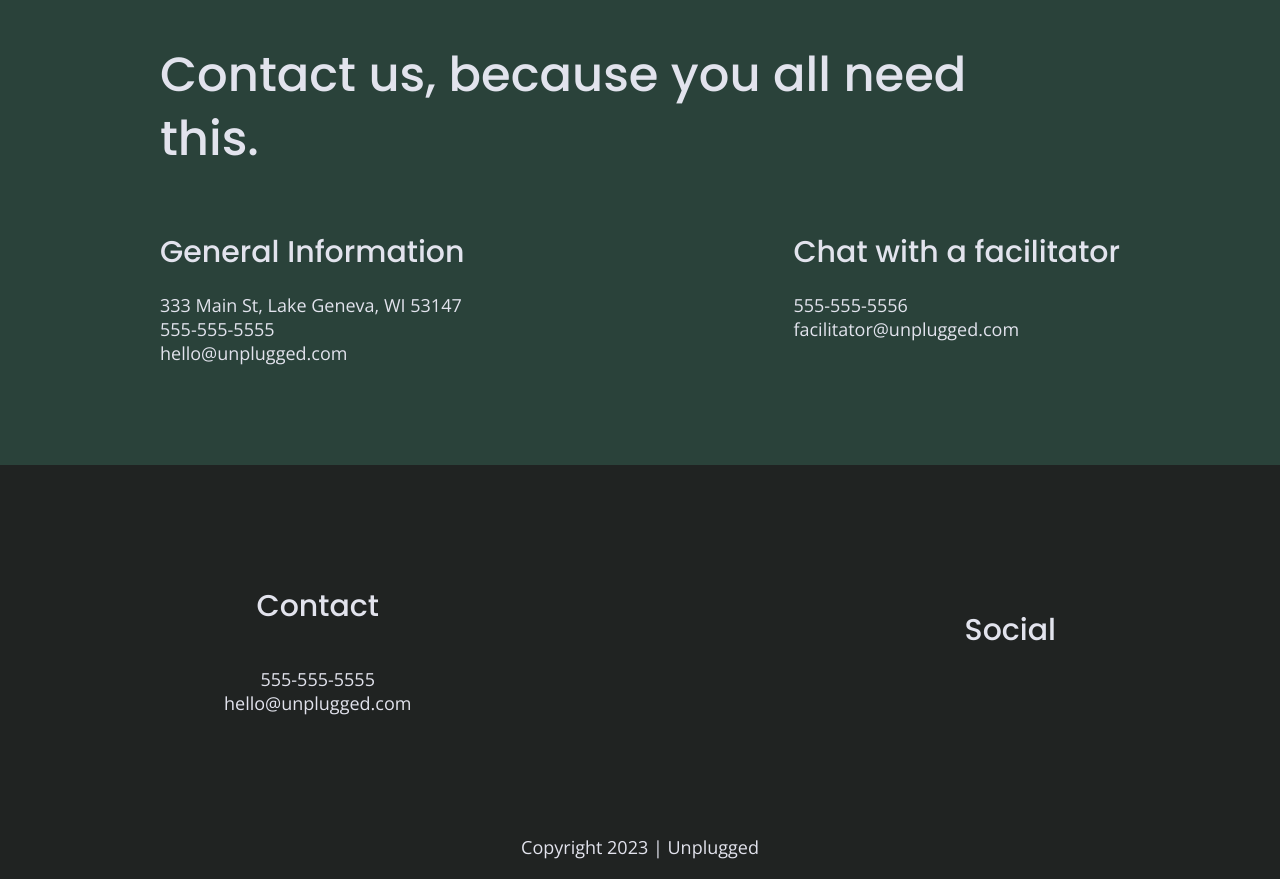
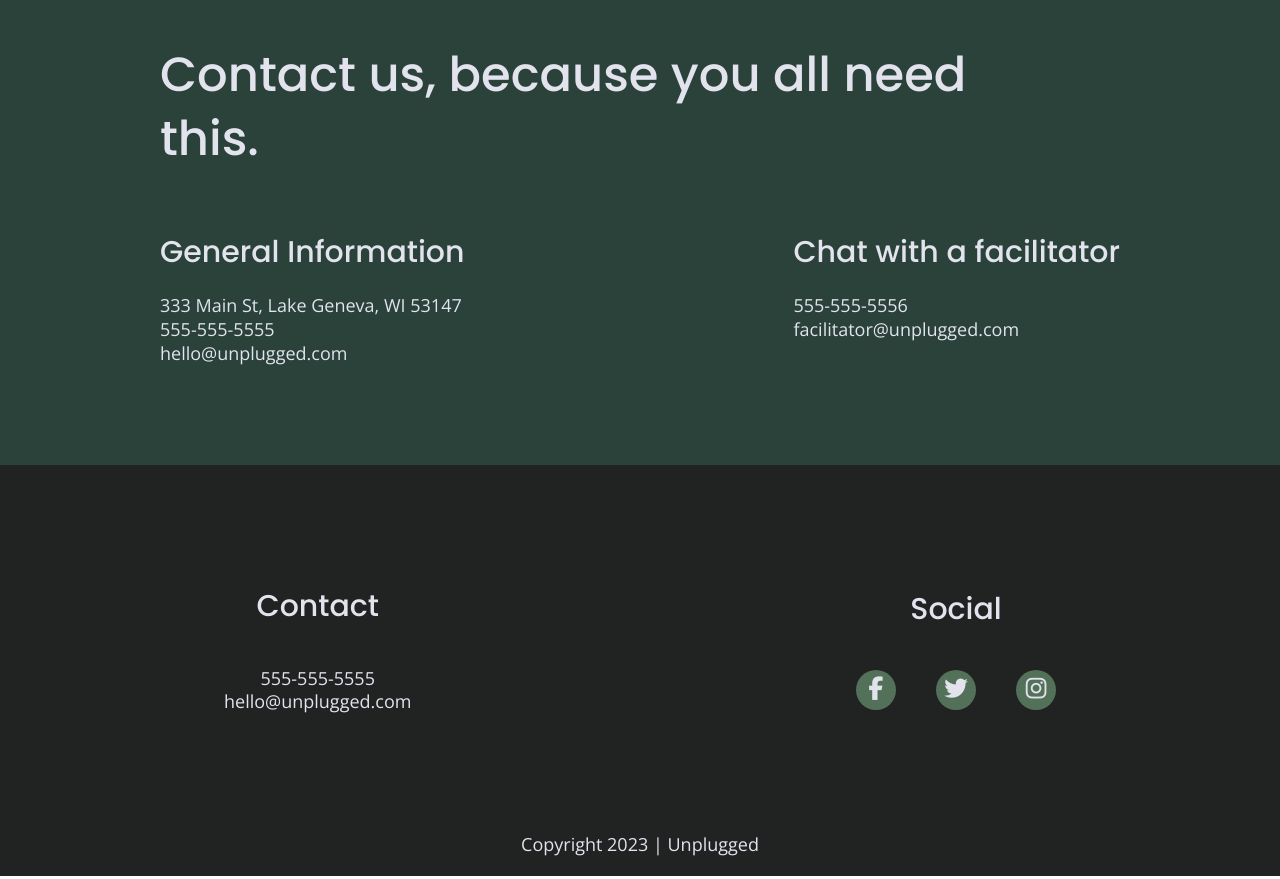
Before and after one commit to FayeVinyl/sc-unplugged, a website: page about/index.html in a window 1280 px wide. Shown: the part 1242-2121 px from the top of the page. Drawn offline with nearby package versions, Linux system fonts and the light colour scheme; files that its build step writes are made by us from their sources; files whose address does not match are found by name.

Commit message:
Social media icons and styling

```diff
--- a/about/index.html
+++ b/about/index.html
@@ -105,7 +105,8 @@
         <div class="contact">
           <h4>Contact</h4>
           <address>
-            <p>555-555-5555<br>
+            <p>
+              555-555-5555<br>
               hello@unplugged.com
             </p>
           </address>
@@ -113,17 +114,24 @@
         <div class="social">
           <h4>Social</h4>
           <div class="social-icons">
-            <p><a href="https://www.facebook.com/yoursite" target="_blank" rel="noopener"></a></p>
-            <p><a href="https://www.twitter.com/yoursite" target="_blank" rel="noopener"></a></p>
-            <p><a href="https://www.instagram.com/yoursite" target="_blank" rel="noopener"></a></p>
+            <p>
+              <a href="https://www.facebook.com/Skillcrush/" target="_blank"><i class="fab fa-facebook-f"></i></a>
+            </p>
+            <p>
+              <a href="https://twitter.com/Skillcrush" target="_blank"><i class="fab fa-twitter"></i></a>
+            </p>
+            <p>
+              <a href="https://www.instagram.com/skillcrush/" target="_blank"><i class="fab fa-instagram"></i></a>
+            </p>
           </div>
         </div>
-		</div> <!-- footer content ends -->
-	</div><!-- footer content-wrapper ends -->
+      </div>
+      <!-- footer content ends -->
+    </div>
+    <!--footer content-wrapper ends-->
     <div class="copyright">
       <p>Copyright 2023 | Unplugged</p>
     </div>
-
   </footer>
 
 
--- a/css/main.css
+++ b/css/main.css
@@ -212,18 +212,24 @@ footer .contact {
   margin-bottom: 50px;
 }
 
-footer .social-icons i {
+footer .social-icons {
   display: flex;
   justify-content: space-around;
-  align-items: center;
-  font-size: 1.3125em;
-  color: #527158;
+  align-content: center;
 }
 
 footer .social-icons p {
   display: flex;
   justify-content: center;
   align-items: center;
+  background-color: #527158;
+  border-radius: 50%;
+  width: 40px;
+  height: 40px;
+}
+
+footer .social-icons p i {
+  font-size: 1.3125em;
 }
 
 footer .copyright {
@@ -608,6 +614,15 @@ input[type=button] {
       margin-bottom: 40px;
     }
 
+    footer p {
+      line-height: 1.285;
+    }
+
+    footer .social-icons {
+      width: 12.5em;
+      justify-content: space-between;
+    }
+
     footer .copyright {
       width: 100%;
     }
@@ -708,7 +723,11 @@ input[type=button] {
 
   aside .content-wrapper .form-description,
   aside .content-wrapper .form {
-    width: 30%;
+    width: 40%;
+  }
+
+  .form-description p {
+    font-size: 1.125em;
   }
 
   /* Features */
```
Also changed, not shown: faq/index.html (+15 -6 lines), index.html (+3 -3 lines).
